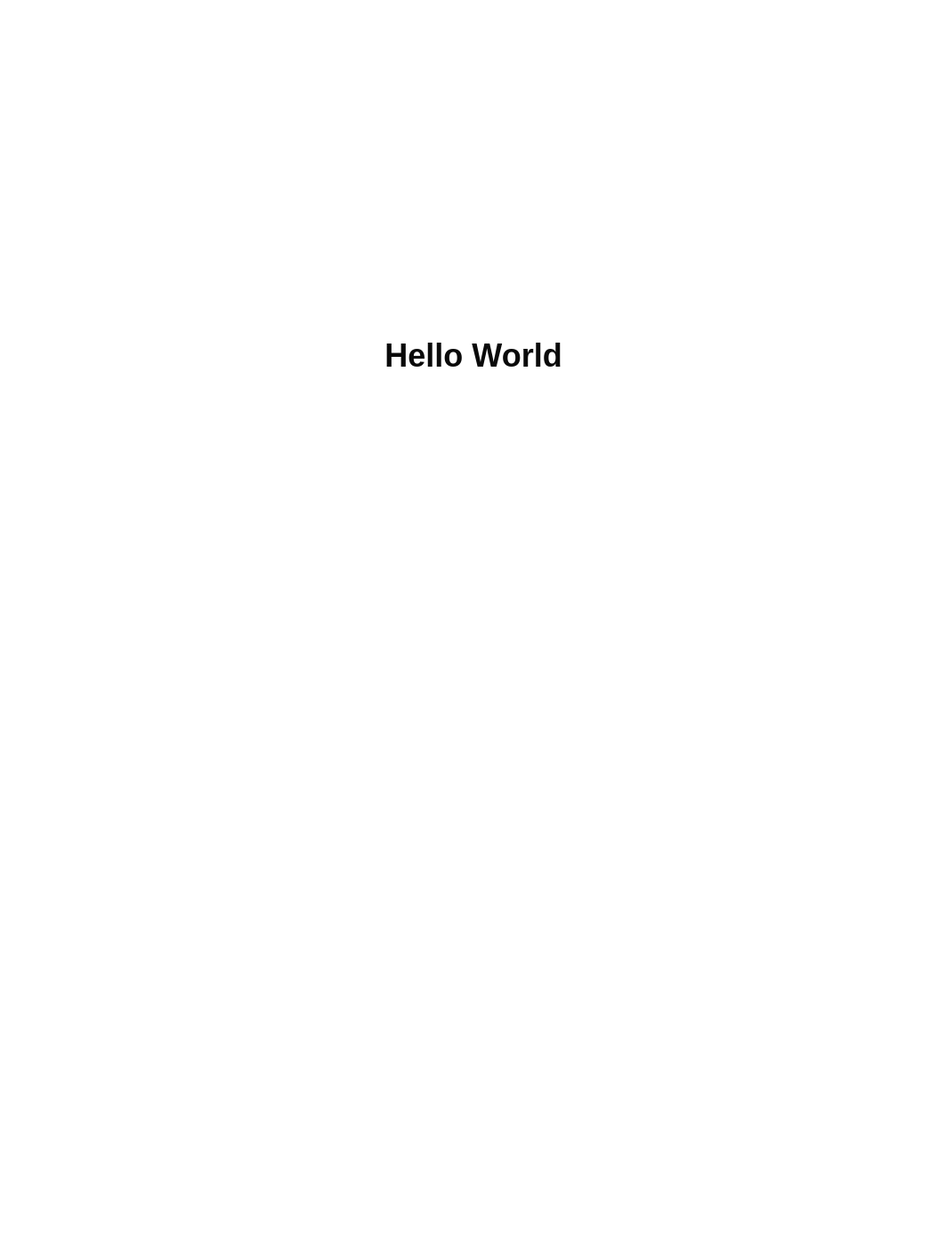
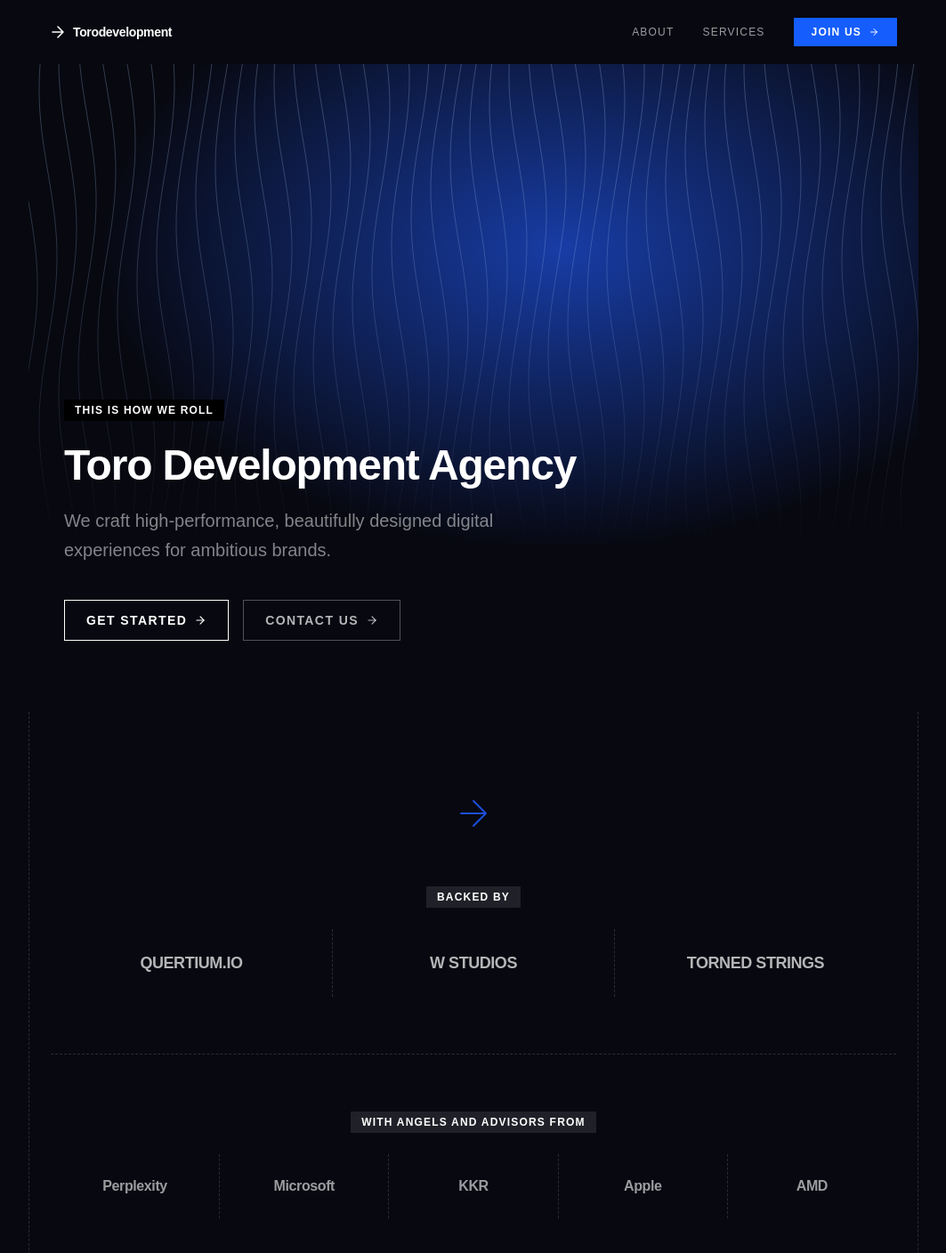
Before and after one commit to Torodevconsulting/torodevelopment-website-react, a React (Vite) app: page / in a window 1280 px wide. Shown: the top 1408 px of the page at 89% size, without its empty margins (108-1171 px from the left). Before the commit the page ends 800 px from the top, so only its background shows below. Built offline with nearby package versions, Linux system fonts and the light colour scheme.

Commit message:
feat: implement Navbar component and enhance Home page layout

```diff
--- /dev/null
+++ b/src/components/Navbar.tsx
@@ -0,0 +1,34 @@
+import { ArrowRight } from 'lucide-react'
+
+export default function Navbar() {
+  return (
+    <header className="fixed top-0 left-0 right-0 z-50">
+      {/* Dashed vertical lines on the container edges */}
+
+
+      <nav className="mx-35 flex items-center justify-between px-6 py-5 bg-[#070810]">
+        {/* Logo */}
+        <div className="flex items-center gap-2">
+          <svg width="18" height="18" viewBox="0 0 18 18" fill="none">
+            <path d="M3 9h12M9 3l6 6-6 6" stroke="white" strokeWidth="1.5" strokeLinecap="round" strokeLinejoin="round" />
+          </svg>
+          <span className="text-white font-semibold tracking-tight text-sm">Torodevelopment</span>
+        </div>
+
+        {/* Links */}
+        <div className="flex items-center gap-8">
+          <a href="#about" className="text-xs font-medium tracking-widest uppercase text-white/60 hover:text-white transition-colors">
+            About
+          </a>
+          <a href="#services" className="text-xs font-medium tracking-widest uppercase text-white/60 hover:text-white transition-colors">
+            Services
+          </a>
+          <button className="flex items-center gap-2 bg-blue-600 px-5 py-2 text-xs font-bold uppercase tracking-widest text-white hover:bg-blue-500 transition-colors">
+            Join Us
+            <ArrowRight size={12} />
+          </button>
+        </div>
+      </nav>
+    </header>
+  )
+}
--- a/src/pages/Home.tsx
+++ b/src/pages/Home.tsx
@@ -1,7 +1,245 @@
+import { useEffect, useRef } from 'react'
+import { motion } from 'motion/react'
+import { ArrowRight } from 'lucide-react'
+import Navbar from '@/components/Navbar'
+
+const fadeUp = {
+  hidden: { opacity: 0, y: 32 },
+  visible: (i: number) => ({
+    opacity: 1,
+    y: 0,
+    transition: { duration: 0.6, delay: i * 0.1, ease: 'easeOut' as const },
+  }),
+}
+
+const backedBy = ['QUERTIUM.IO', 'W STUDIOS', 'TORNED STRINGS']
+const advisors = ['Perplexity', 'Microsoft', 'KKR', 'Apple', 'AMD']
+
+function WavyLines() {
+  const canvasRef = useRef<HTMLCanvasElement>(null)
+  const mouseRef = useRef({ x: -9999, y: -9999 })
+  const rafRef = useRef<number>(0)
+
+  useEffect(() => {
+    const canvas = canvasRef.current
+    if (!canvas) return
+    const ctx = canvas.getContext('2d')
+    if (!ctx) return
+
+    const resize = () => {
+      canvas.width = canvas.offsetWidth
+      canvas.height = canvas.offsetHeight
+    }
+    resize()
+
+    const onMouseMove = (e: MouseEvent) => {
+      const rect = canvas.getBoundingClientRect()
+      mouseRef.current = { x: e.clientX - rect.left, y: e.clientY - rect.top }
+    }
+    const onMouseLeave = () => {
+      mouseRef.current = { x: -9999, y: -9999 }
+    }
+
+    canvas.addEventListener('mousemove', onMouseMove)
+    canvas.addEventListener('mouseleave', onMouseLeave)
+    window.addEventListener('resize', resize)
+
+    const SPACING = 22
+    const SEGMENTS = 200
+    let t = 0
+
+    function draw() {
+      const w = canvas!.width
+      const h = canvas!.height
+      ctx!.clearRect(0, 0, w, h)
+
+      const cols = Math.ceil(w / SPACING) + 2
+      const mx = mouseRef.current.x
+      const my = mouseRef.current.y
+
+      for (let col = 0; col < cols; col++) {
+        const baseX = col * SPACING
+        const colNorm = (col / (cols - 1)) * 2 - 1
+        const symmetricPhase = colNorm * Math.PI * 4
+
+        for (let seg = 0; seg < SEGMENTS; seg++) {
+          const y0 = (seg / SEGMENTS) * h
+          const y1 = ((seg + 1) / SEGMENTS) * h
+          const x0 = baseX + Math.sin(y0 / 60 + t * 0.6 + symmetricPhase) * 10
+          const x1 = baseX + Math.sin(y1 / 60 + t * 0.6 + symmetricPhase) * 10
+
+          // Vertical fade
+          const fadeProgress = seg / (SEGMENTS * 0.78)
+          const verticalFade = Math.max(0, 1 - fadeProgress * fadeProgress)
+          if (verticalFade <= 0) break
+
+          // Mouse glow
+          const distX = x0 - mx
+          const distY = y0 - my
+          const dist = Math.sqrt(distX * distX + distY * distY)
+          const glow = Math.max(0, 1 - dist / 220)
+
+          const alpha = (0.38 + glow * 0.5) * verticalFade
+
+          ctx!.beginPath()
+          ctx!.moveTo(x0, y0)
+          ctx!.lineTo(x1, y1)
+          ctx!.strokeStyle = `rgba(180, 210, 255, ${alpha})`
+          ctx!.lineWidth = 0.7 + glow * 0.9
+          ctx!.stroke()
+        }
+      }
+
+      t += 0.012
+      rafRef.current = requestAnimationFrame(draw)
+    }
+
+    draw()
+
+    return () => {
+      canvas.removeEventListener('mousemove', onMouseMove)
+      canvas.removeEventListener('mouseleave', onMouseLeave)
+      window.removeEventListener('resize', resize)
+      cancelAnimationFrame(rafRef.current)
+    }
+  }, [])
+
+  return (
+    <canvas
+      ref={canvasRef}
+      className="absolute inset-0 h-full w-full"
+    />
+  )
+}
+
 export default function Home() {
   return (
-    <main className="min-h-screen flex items-center justify-center">
-      <h1 className="text-4xl font-bold">Hello World</h1>
-    </main>
+    <div className="bg-[#070810] text-white">
+      <Navbar />
+
+      {/* Hero */}
+      <section className="relative h-screen">
+        {/* Contained mesh area — black margins visible on sides */}
+        <div className="absolute inset-y-0 left-35 right-35 overflow-hidden rounded-b-2xl">
+          {/* Blue radial glow */}
+          <div
+            className="absolute inset-0"
+            style={{
+              background:
+                'radial-gradient(ellipse 80% 65% at 60% 35%, rgba(29, 78, 216, 0.75) 0%, rgba(7, 8, 16, 0.15) 65%)',
+            }}
+          />
+          <WavyLines />
+        </div>
+
+        {/* Hero content — sits over the full section */}
+        <div className="relative z-10 flex h-full flex-col justify-end px-45 pb-20">
+          <div className="max-w-2xl">
+            <span className="mb-5 inline-block bg-black px-3 py-1 text-xs font-bold uppercase tracking-widest text-white">
+              This is how we roll
+            </span>
+            <h1 className="mb-4 text-5xl font-bold leading-tight tracking-tight">
+              Toro Development Agency
+            </h1>
+            <p className="mb-10 max-w-xl text-xl leading-relaxed text-white/50">
+              We craft high-performance, beautifully designed digital experiences for ambitious brands.
+            </p>
+            <div className="flex gap-4">
+              <button className="flex items-center gap-2 border border-white px-6 py-3 text-sm font-semibold uppercase tracking-widest text-white hover:bg-white hover:text-black transition-colors">
+                Get Started <ArrowRight size={14} />
+              </button>
+              <button className="flex items-center gap-2 border border-white/30 px-6 py-3 text-sm font-semibold uppercase tracking-widest text-white/70 hover:border-white hover:text-white transition-colors">
+                Contact Us <ArrowRight size={14} />
+              </button>
+            </div>
+          </div>
+        </div>
+      </section>
+
+      {/* Trust / Backed By section */}
+      <section className="mx-35 border-x border-dashed border-white/15 py-24">
+        <div className="flex flex-col items-center gap-16 px-6">
+
+          {/* Icon */}
+          <motion.div
+            variants={fadeUp}
+            initial="hidden"
+            whileInView="visible"
+            viewport={{ once: true, amount: 0.5 }}
+            custom={0}
+          >
+            <svg width="36" height="36" viewBox="0 0 36 36" fill="none">
+              <path d="M4 18h28M18 4l14 14-14 14" stroke="#1d4ed8" strokeWidth="2" strokeLinecap="round" strokeLinejoin="round" />
+            </svg>
+          </motion.div>
+
+          {/* Backed By */}
+          <div className="flex flex-col items-center gap-6 w-full">
+            <motion.span
+              variants={fadeUp}
+              initial="hidden"
+              whileInView="visible"
+              viewport={{ once: true, amount: 0.5 }}
+              custom={0}
+              className="bg-white/10 px-3 py-1 text-xs font-bold uppercase tracking-widest text-white"
+            >
+              Backed By
+            </motion.span>
+            <div className="flex w-full items-center justify-center divide-x divide-dashed divide-white/15">
+              {backedBy.map((name, i) => (
+                <motion.div
+                  key={name}
+                  variants={fadeUp}
+                  initial="hidden"
+                  whileInView="visible"
+                  viewport={{ once: true, amount: 0.3 }}
+                  custom={i + 1}
+                  className="flex flex-1 items-center justify-center px-10 py-6"
+                >
+                  <span className="text-lg font-semibold tracking-tight text-white/70 hover:text-white transition-colors">
+                    {name}
+                  </span>
+                </motion.div>
+              ))}
+            </div>
+          </div>
+
+          {/* Divider */}
+          <div className="w-full border-t border-dashed border-white/15" />
+
+          {/* Angels & Advisors */}
+          <div className="flex flex-col items-center gap-6 w-full">
+            <motion.span
+              variants={fadeUp}
+              initial="hidden"
+              whileInView="visible"
+              viewport={{ once: true, amount: 0.5 }}
+              custom={0}
+              className="bg-white/10 px-3 py-1 text-xs font-bold uppercase tracking-widest text-white"
+            >
+              With Angels and Advisors From
+            </motion.span>
+            <div className="flex w-full items-center justify-center divide-x divide-dashed divide-white/15">
+              {advisors.map((name, i) => (
+                <motion.div
+                  key={name}
+                  variants={fadeUp}
+                  initial="hidden"
+                  whileInView="visible"
+                  viewport={{ once: true, amount: 0.3 }}
+                  custom={i + 1}
+                  className="flex flex-1 items-center justify-center px-8 py-6"
+                >
+                  <span className="text-base font-semibold tracking-tight text-white/60 hover:text-white transition-colors">
+                    {name}
+                  </span>
+                </motion.div>
+              ))}
+            </div>
+          </div>
+
+        </div>
+      </section>
+    </div>
   )
 }
```
